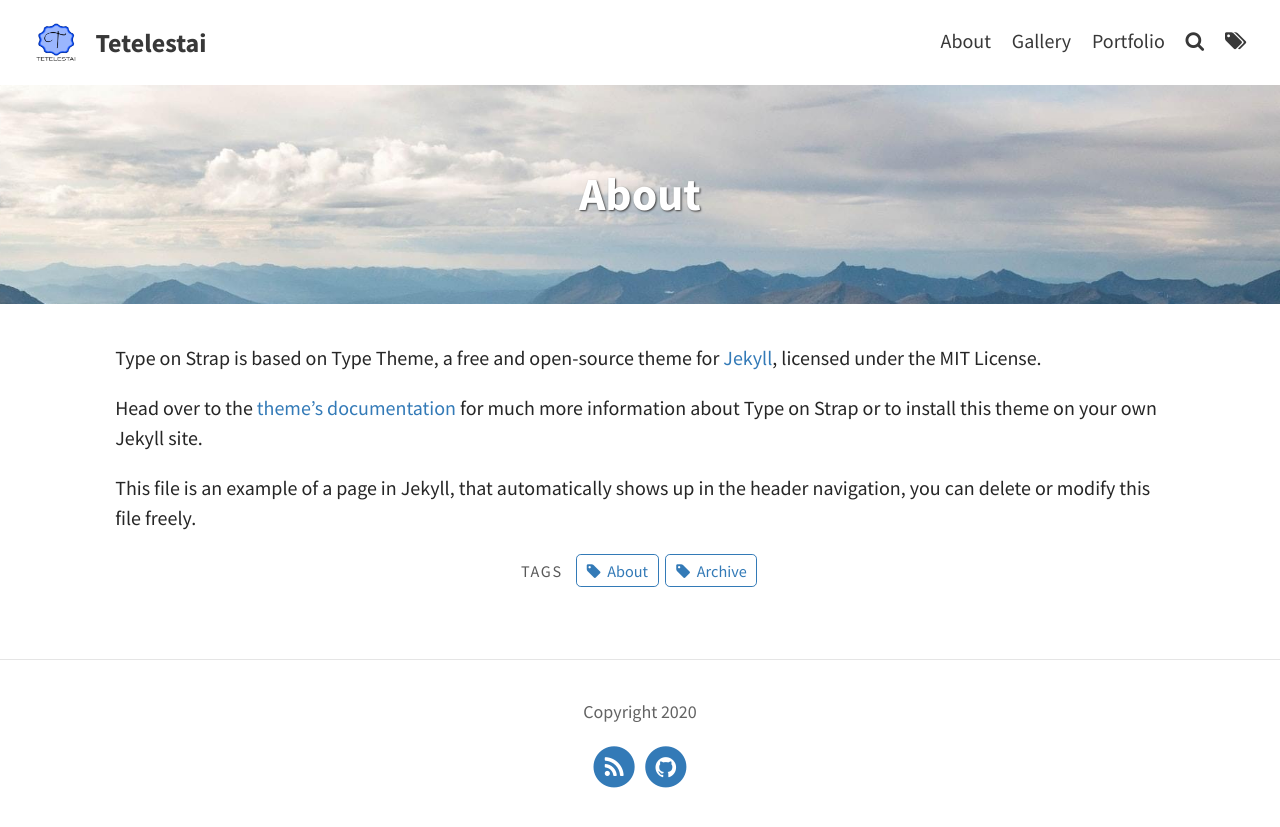
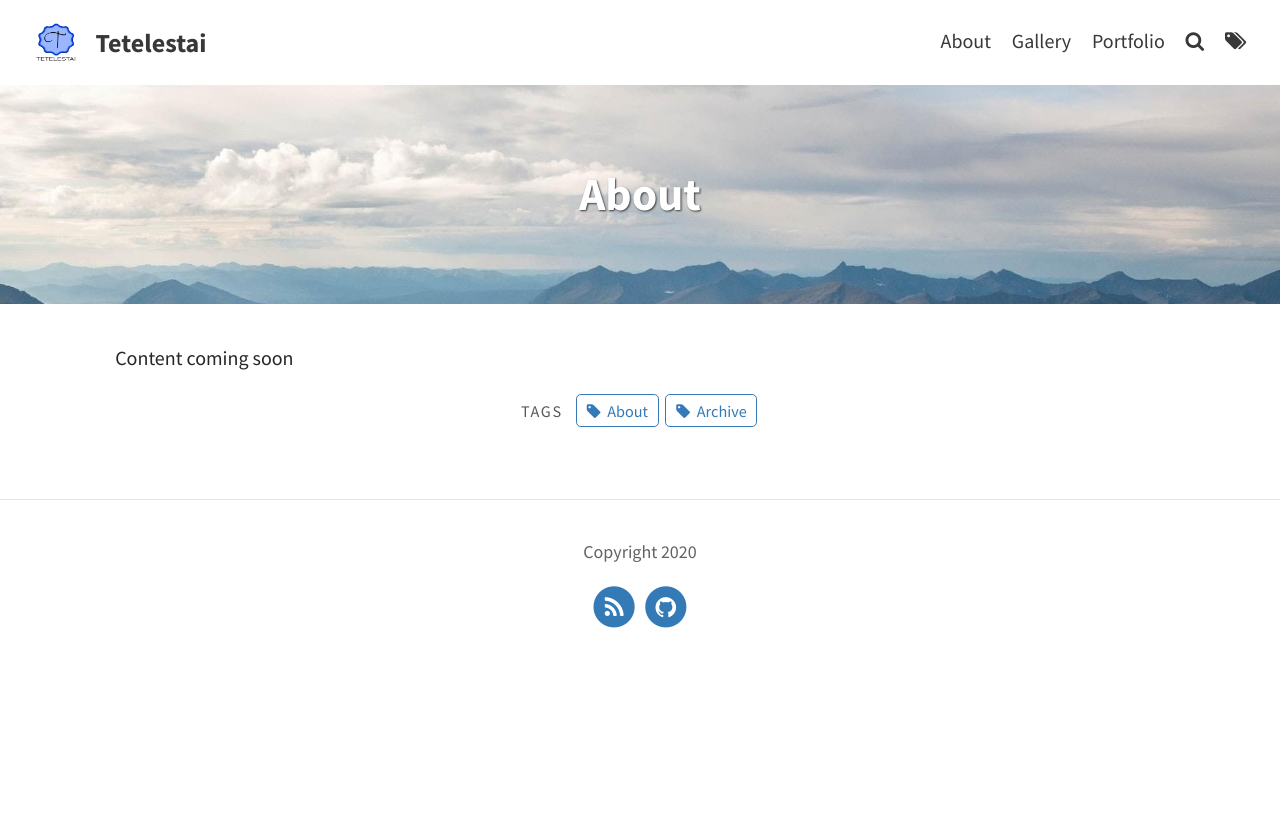
Before and after one commit to tetelestaiuk/web, a Jekyll site: the page built from pages/about.md, in a window 1280 px wide. Shown: the top 827 px of the page. Built offline with Jekyll 4.4.1, drawn with Linux system fonts in a browser that asks for light colours.

Commit message:
Update about.md

```diff
--- a/pages/about.md
+++ b/pages/about.md
@@ -6,8 +6,4 @@ feature-img: "assets/img/pexels/travel.jpeg"
 tags: [About, Archive]
 ---
 
-Type on Strap is based on Type Theme, a free and open-source theme for [Jekyll](http://jekyllrb.com/), licensed under the MIT License.
-
-Head over to the [theme's documentation](https://github.io/sylhare/Type-on-Strap) for much more information about Type on Strap or to install this theme on your own Jekyll site.
-
-This file is an example of a page in Jekyll, that automatically shows up in the header navigation, you can delete or modify this file freely.
+Content coming soon
```
